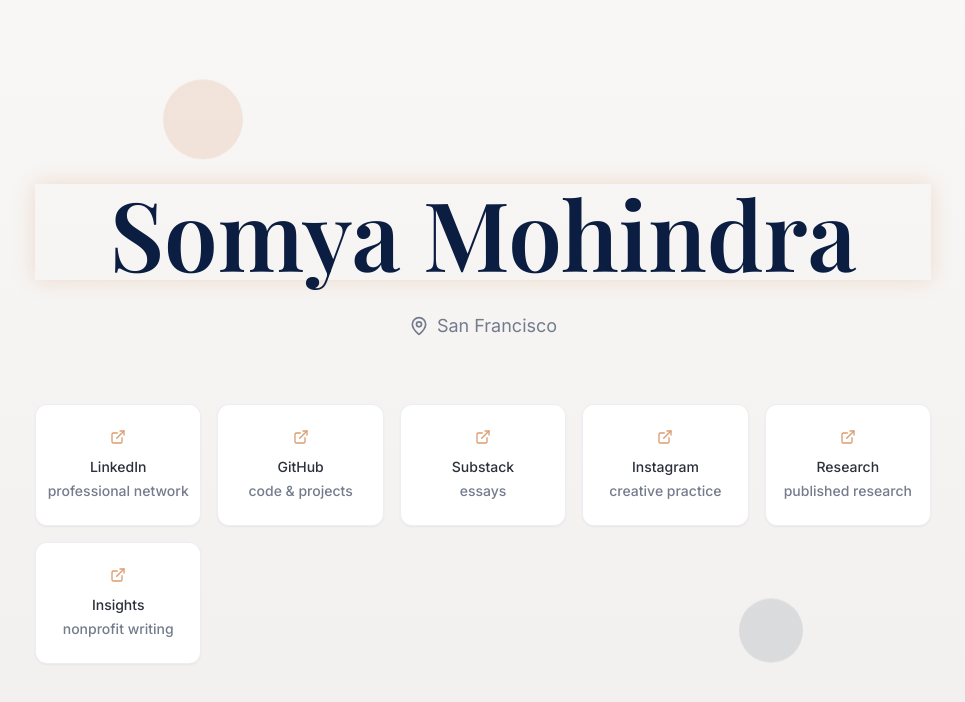
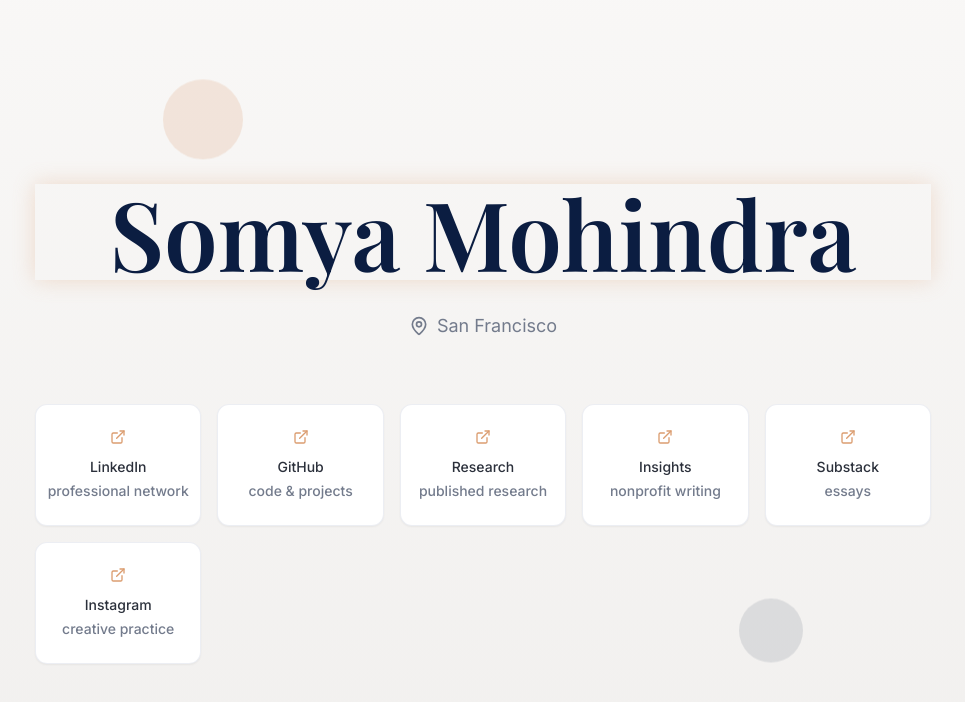
Before and after one commit to somyam/quirky-digital-me, a React (Vite) app: page / in a window 1280 px wide. Shown: the top 702 px of the page, without its empty margins (157-1122 px from the left). Built offline with nearby package versions, Linux system fonts and the light colour scheme.

Commit message:
Manual edit: src/components/PersonalHero.tsx

```diff
--- a/src/components/PersonalHero.tsx
+++ b/src/components/PersonalHero.tsx
@@ -15,10 +15,10 @@ const PersonalHero = () => {
   const socialLinks: SocialLink[] = [
     { name: "LinkedIn", url: "https://www.linkedin.com/in/somya-mohindra/", description: "professional network" },
     { name: "GitHub", url: "https://github.com/somyam", description: "code & projects" },
-    { name: "Substack", url: "https://substack.com/@inthisskin?utm_source=user-menu", description: "essays" },
-    { name: "Instagram", url: "https://www.instagram.com/somyasart/", description: "creative practice" },
     { name: "Research", url: "https://ascopubs.org/doi/abs/10.1200/JCO.2023.41.16_suppl.1561", description: "published research" },
     { name: "Insights", url: "https://insights.theberkeleygroup.org/successful-partnerships-between-human-service-nonprofits-and-healthcare-organizations-619490f90593", description: "nonprofit writing" },
+    { name: "Substack", url: "https://substack.com/@inthisskin?utm_source=user-menu", description: "essays" },
+    { name: "Instagram", url: "https://www.instagram.com/somyasart/", description: "creative practice" },,
   ];
 
   return (
```
